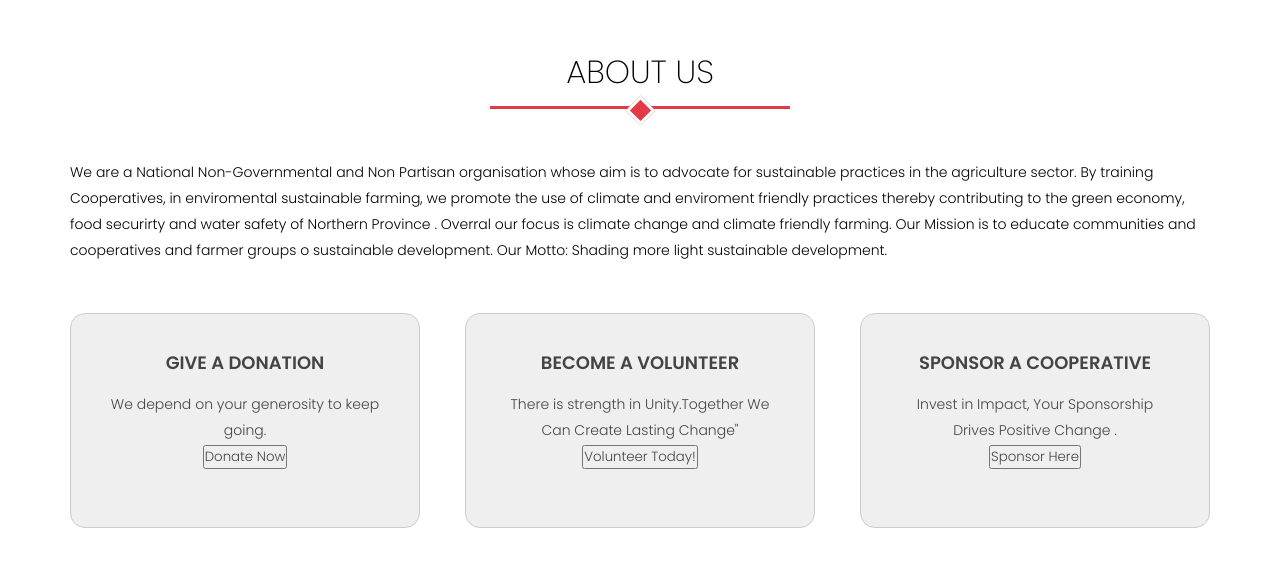
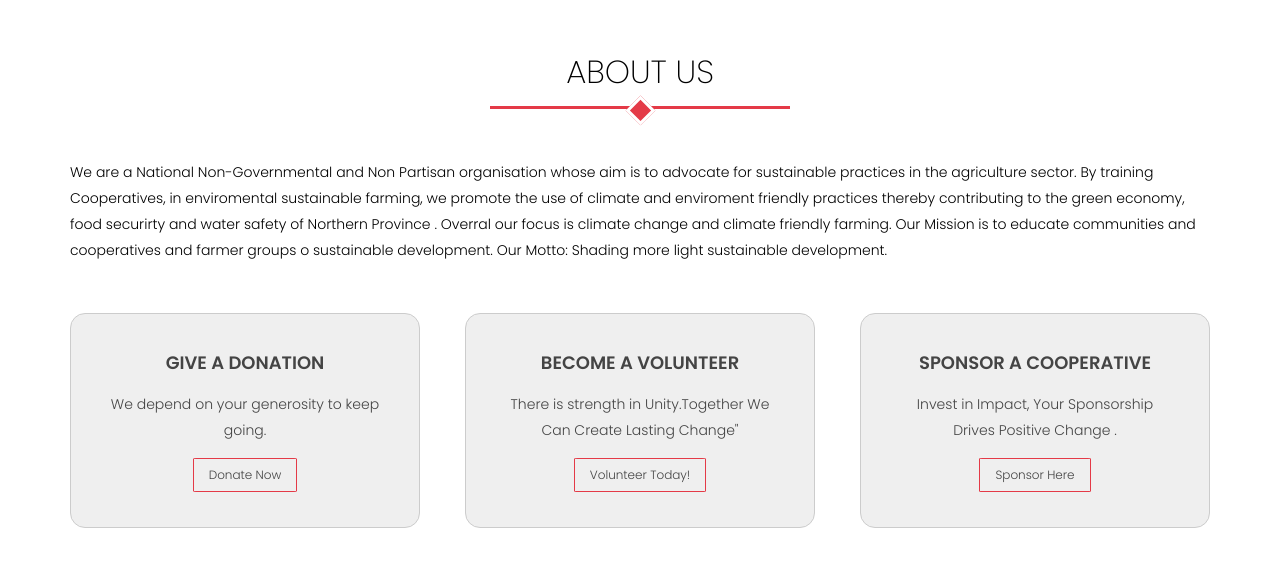
Before and after one commit to Kama95/Kalebalika-NGO, a plain HTML site: page index.html in a window 1280 px wide. Shown: the part 862-1428 px from the top of the page. Drawn offline with Linux system fonts and the light colour scheme.

Commit message:
Add more style to cards Decorate buttons by adding padding and margin and reactions to hovers.

```diff
--- a/style.css
+++ b/style.css
@@ -180,8 +180,24 @@ margin-top: 15px;}
     text-decoration: none;
     transition: 0.3s;
     color: #444;
+}
+
+#AbtUsSection .cards > div button{
+    border: 1px solid var(--theme);
+    outline: none;
+    padding: 7px 15px;
+    margin-top: 15px;
+    font-size: 12px;
+    border-radius: 3%;
+    cursor: pointer;
+    transition: 0.3s;
+}
+#AbtUsSection .cards > div:hover button {
+    background-color: var(--theme);
+    color: #fff;
 
 }
+
 /*
 
 .logoContainer {display: flex;}
```
